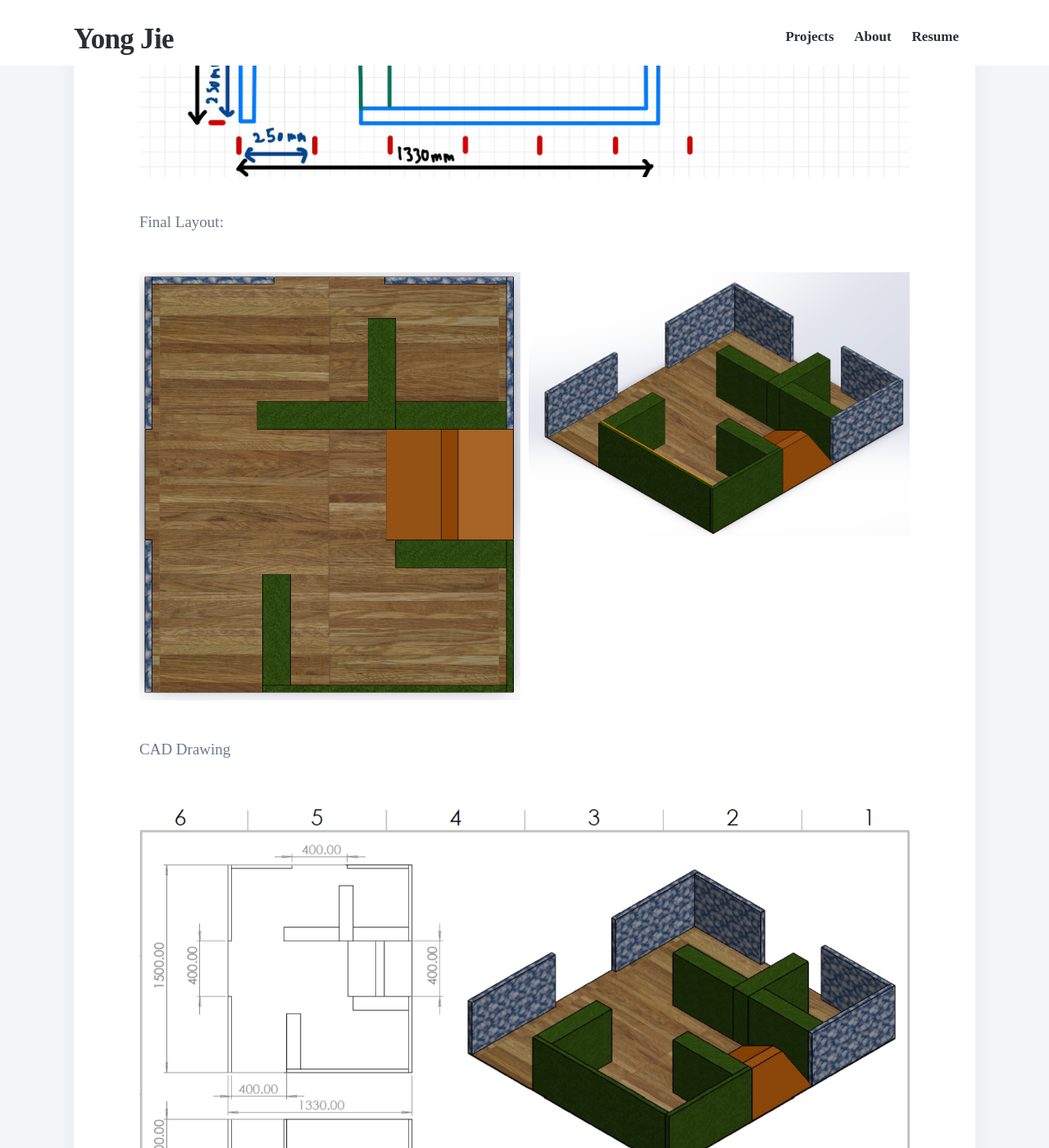
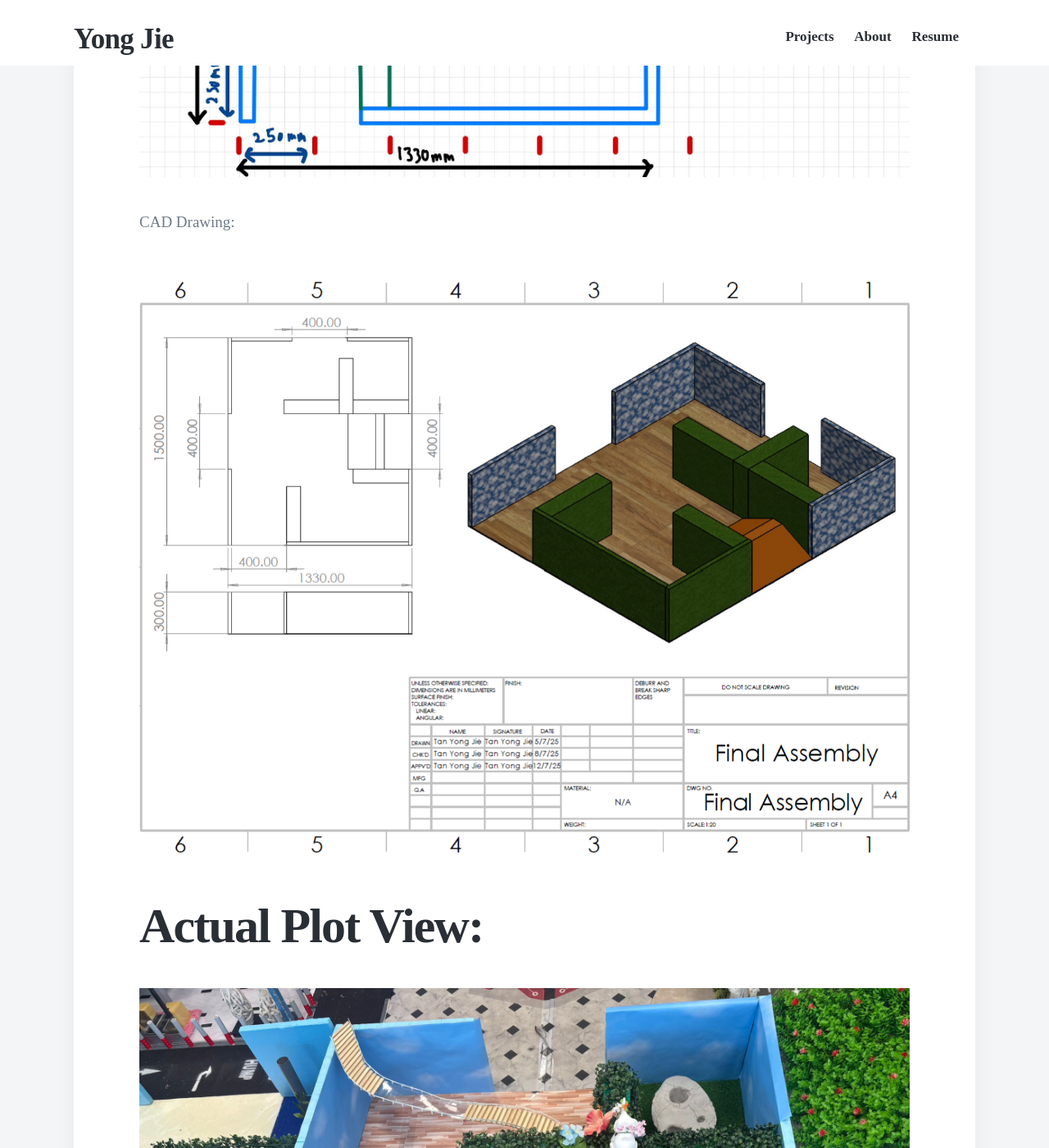
Before and after one commit to YongJiee/YongJiee.github.io, a Jekyll site: the page built from _projects/SEP1.md, in a window 1280 px wide and 1400 px high, scrolled down 1828 px. Shown: the whole window at 82% size. Built offline with Jekyll 4.4.1, drawn with Linux system fonts in a browser that asks for light colours; nearby versions of some CDN libraries.

Commit message:
updated images and word in SEP1

```diff
--- a/_projects/SEP1.md
+++ b/_projects/SEP1.md
@@ -20,19 +20,14 @@ Drawing Layout:
 <div class="gallery" data-columns="1">
   <img src="/images/Projects/SEP1/Draft_Final.jpg">
 </div>
-Final Layout:
-<div class="gallery" data-columns="2">
-	<img src="/images/Projects/SEP1/Final_TopView.png">
-	<img src="/images/Projects/SEP1/Final_Isometric.png">
-</div>
-CAD Drawing
+CAD Drawing:
 <div class="gallery" data-columns="1">
   <img src="/images/Projects/SEP1/Final_Drawing.png">
 </div>
 
-### Final Plot
+# Actual Plot View:
 <div class="gallery" data-columns="1">
-	<img src="/images/Projects/SEP1/Draft_Final.jpg">
+	<img src="/images/Projects/SEP1/Final_Plot.jpg">
 </div>
 
 ### Final Demonstration Video
```
